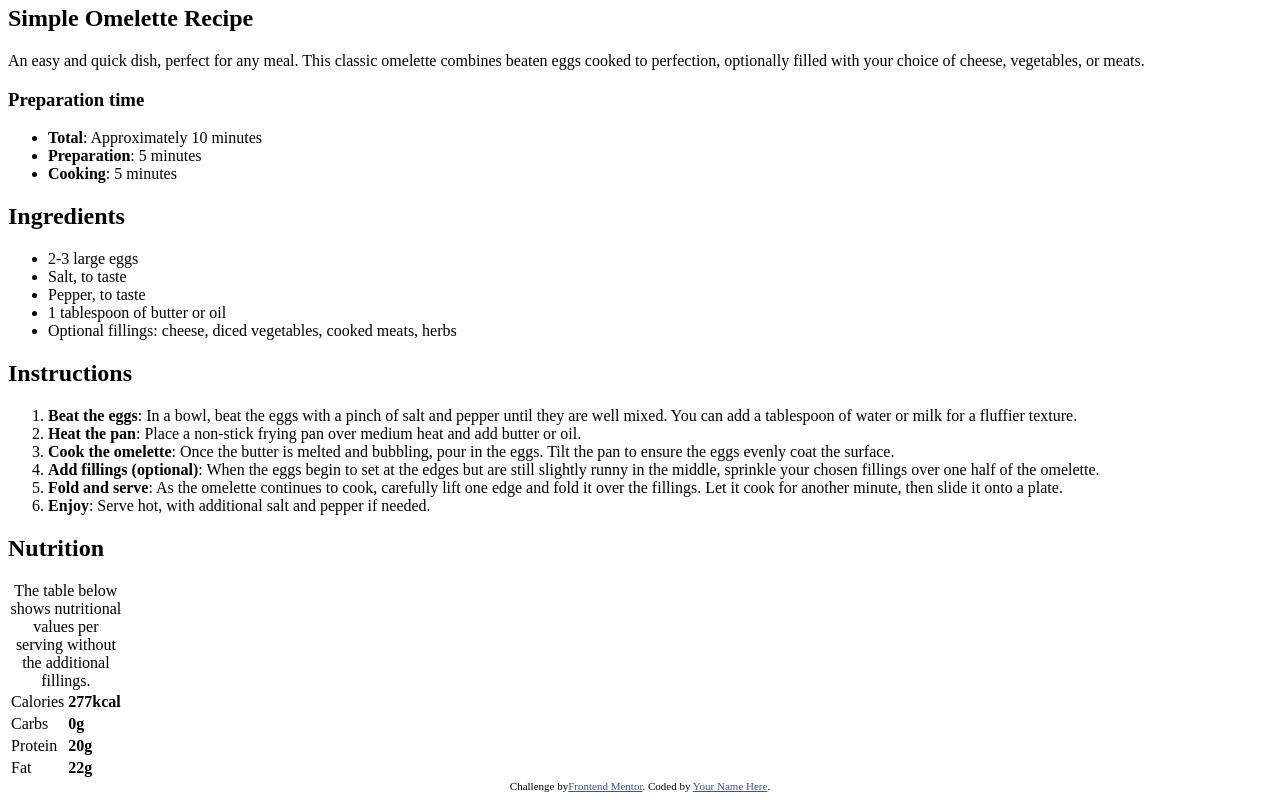
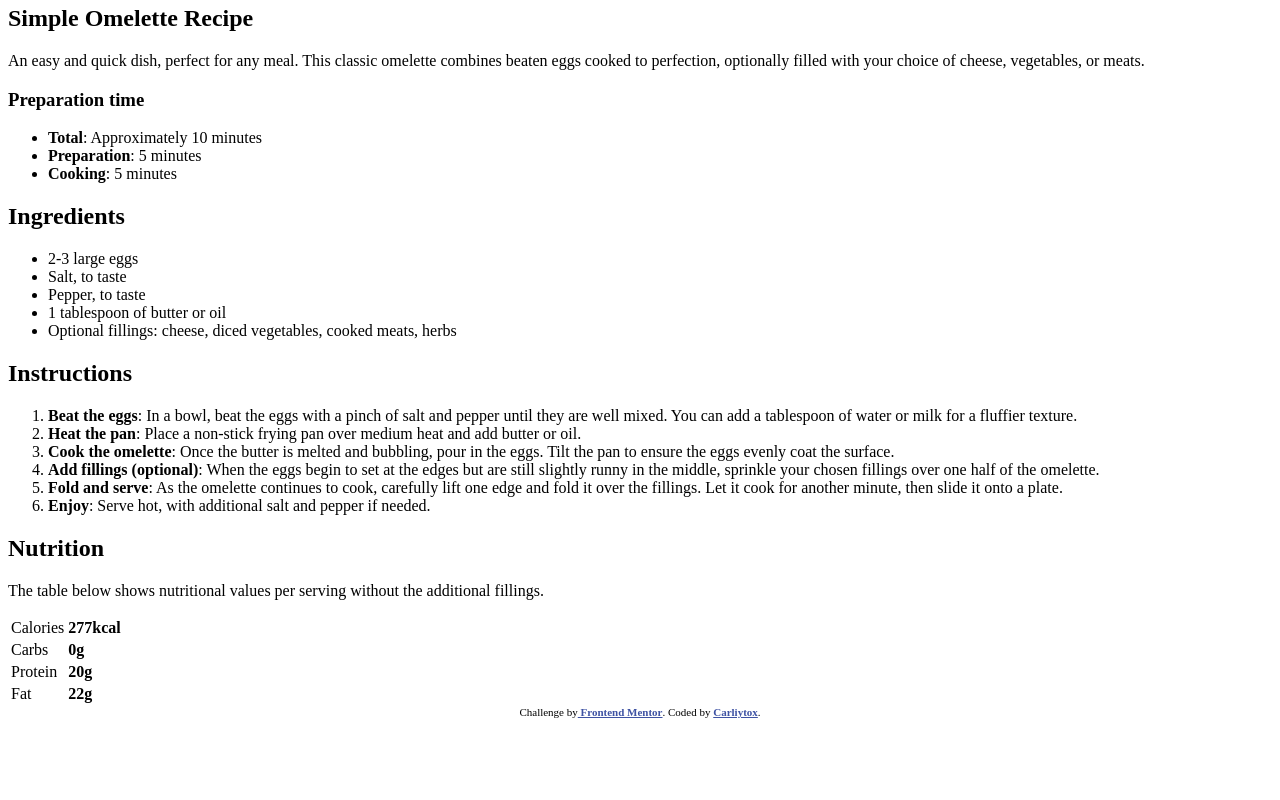
Before and after one commit to Carliytox/Recipe-page, a plain HTML site: page index.html in a window 1280 px wide. Shown: the part 627-1427 px from the top of the page. After the commit the page ends 1353 px from the top, so only its background shows below. Drawn offline with Linux system fonts and the light colour scheme.

Commit message:
updrade index 11:12

```diff
--- a/index.html
+++ b/index.html
@@ -103,10 +103,10 @@
               <div class="nutrition-table">
                 <h2 class="nutrition-title">Nutrition</h2>
                 <table class="nutrition-table-content">
-                  <caption class="nutrition-table-title">
+                  <p class="nutrition-table-title">
                     The table below shows nutritional values per serving without
                     the additional fillings.
-                  </caption>
+                  </p>
                   <tbody>
                     <tr class="calories-line">
                       <td class="table-data">Calories</td>
@@ -137,8 +137,8 @@
         Challenge by<a
           href="https://www.frontendmentor.io?ref=challenge"
           target="_blank"
-          >Frontend Mentor</a
-        >. Coded by <a href="#">Your Name Here</a>.
+          ><strong>  Frontend Mentor</strong></a
+        >. Coded by <a href="https://github.com/Carliytox"><strong>Carliytox</strong></a>.
       </div>
     </footer>
   </body>
```
